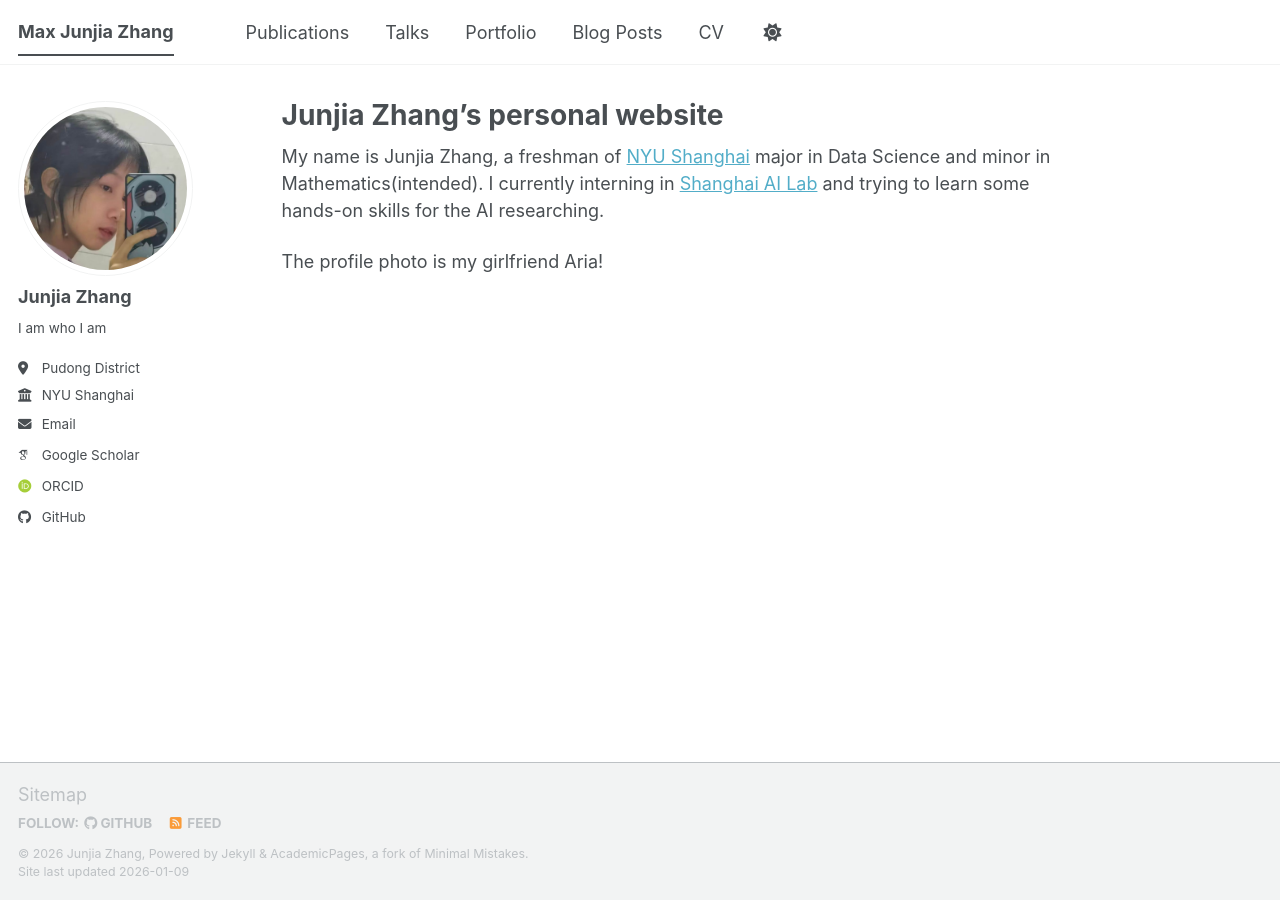
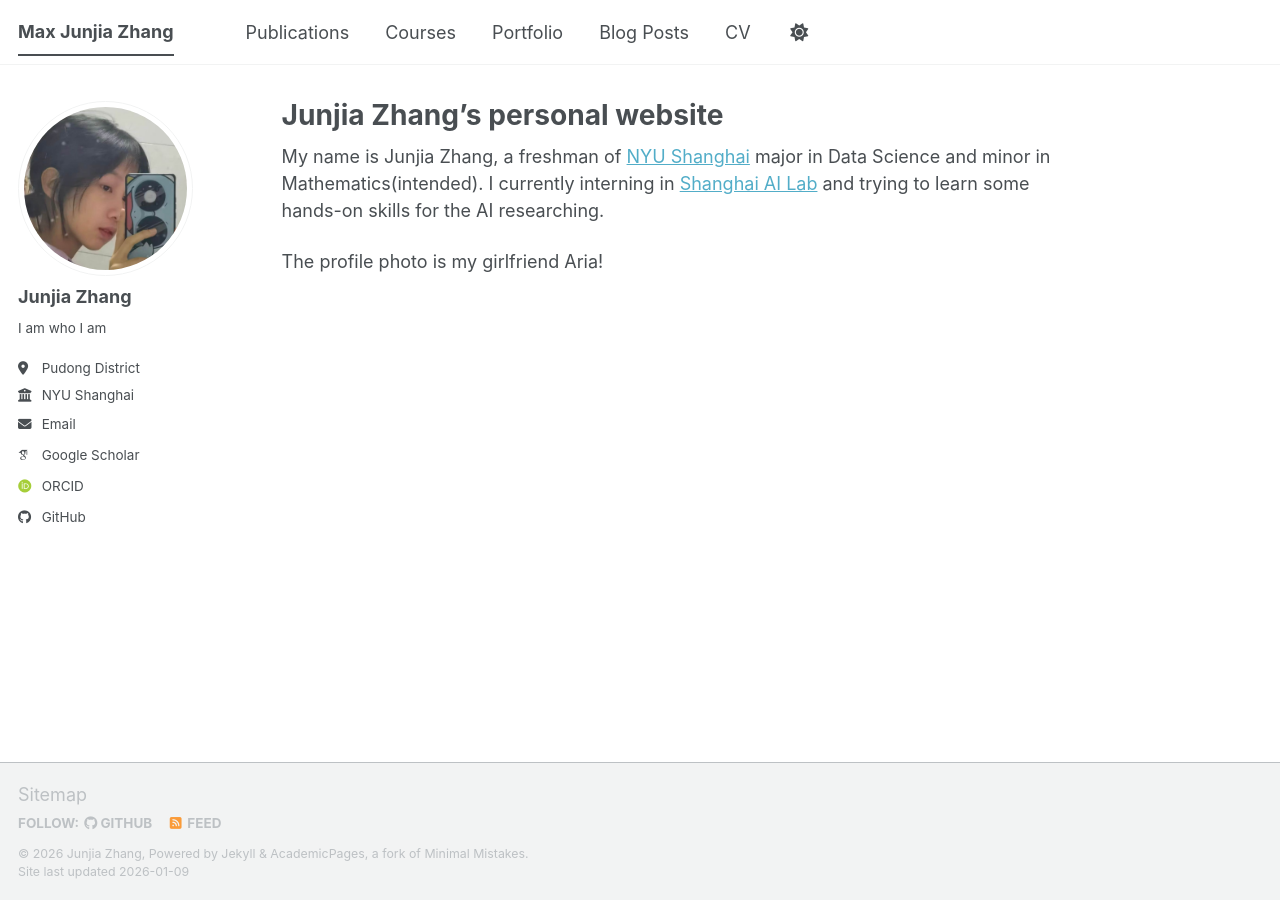
Before and after one commit to JunjiaZhangMax/junjiazhangmax.github.io, a Jekyll site: the page built from _pages/about.md, in a window 1280 px wide. Built offline with Jekyll 4.4.1, drawn with Linux system fonts in a browser that asks for light colours; some web fonts are replaced; a script bundle is joined from its source files by our own code; library files that are not in the unit come from our copies.

Commit message:
Update navigation.yml

```diff
--- a/_data/navigation.yml
+++ b/_data/navigation.yml
@@ -11,8 +11,8 @@
   - title: "Publications"
     url: /publications/
 
-  - title: "Talks"
-    url: /talks/
+  - title: "Courses"
+    url: /courses/
 
   - title: "Portfolio"
     url: /portfolio/
```
